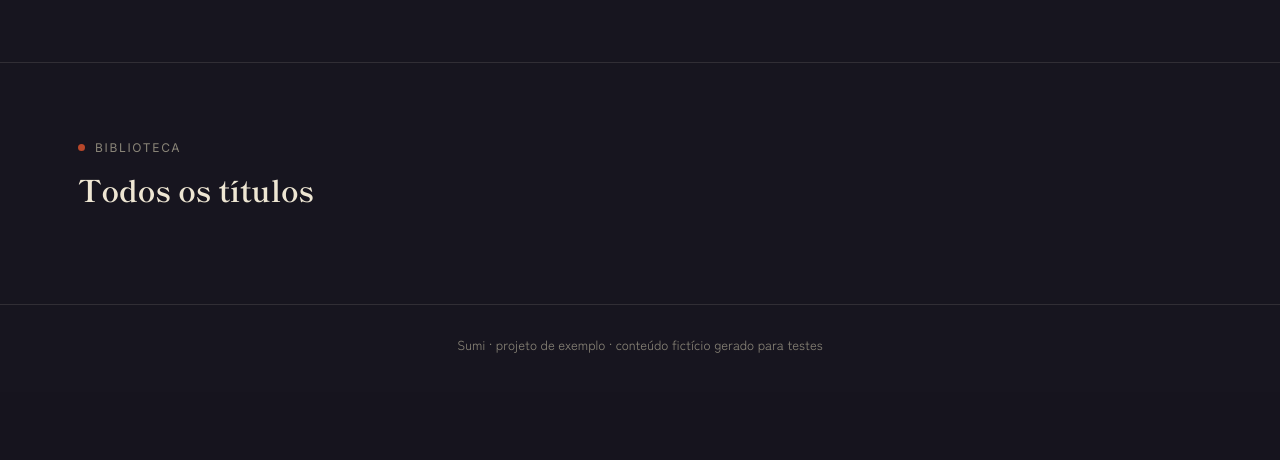
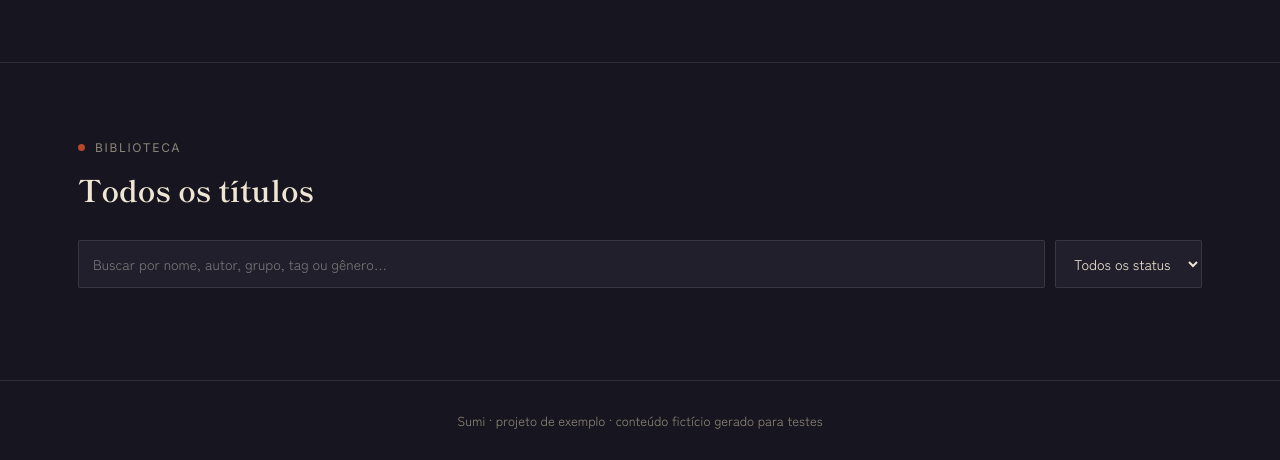
Before and after one commit to AikoRYUUUUUUU/suki, a Flask app: page / in a window 1280 px wide. Shown: the part 408-868 px from the top of the page. Before the commit the page ends 761 px from the top, so only its background shows below. Run offline with Flask 3, Linux system fonts and the light colour scheme; data that the repository does not hold is empty; some libraries are stand-ins or nearby versions.

Commit message:
feat: status fixo (3 opções) editável no admin e busca do leitor no site
Status do mangá agora é um enum fechado (Em Hiatus, Em andamento,
Finalizado), validado no backend e selecionável direto na lista do
admin. O site público ganhou busca por nome, autor, grupo, tag/gênero
e status, filtrando no client-side sobre os dados já carregados via
/api/mangas.

Co-Authored-By: Claude Sonnet 5 <noreply@anthropic.com>

```diff
--- a/app.py
+++ b/app.py
@@ -137,7 +137,7 @@ def login_required(view):
 @app.route("/")
 @app.route("/index.html")
 def index():
-    return render_template("index.html")
+    return render_template("index.html", statuses=mangadb.MANGA_STATUSES)
 
 
 @app.route("/manga.html")
@@ -227,18 +227,38 @@ def logout():
 @app.route("/admin", methods=["GET"])
 @login_required
 def admin():
-    return render_template("admin.html", mangas=mangadb.get_dashboard_mangas())
+    return render_template(
+        "admin.html",
+        mangas=mangadb.get_dashboard_mangas(),
+        statuses=mangadb.MANGA_STATUSES,
+    )
+
+
+@app.route("/admin/mangas/<manga_id>/status", methods=["POST"])
+@login_required
+def update_status(manga_id):
+    if not mangadb.manga_exists(manga_id):
+        abort(404)
+    status = request.form.get("status")
+    if status not in mangadb.MANGA_STATUSES:
+        abort(400)
+    mangadb.update_manga_status(manga_id, status)
+    return redirect(url_for("admin"))
 
 
 @app.route("/admin/mangas/new", methods=["GET"])
 @login_required
 def new_manga_form():
-    return render_template("admin_new_manga.html", groups=mangadb.get_groups(), error=None)
+    return render_template(
+        "admin_new_manga.html", groups=mangadb.get_groups(),
+        statuses=mangadb.MANGA_STATUSES, error=None,
+    )
 
 
 def render_new_manga_error(message):
     return render_template(
-        "admin_new_manga.html", groups=mangadb.get_groups(), error=message,
+        "admin_new_manga.html", groups=mangadb.get_groups(),
+        statuses=mangadb.MANGA_STATUSES, error=message,
     ), 400
 
 
--- a/mangadb.py
+++ b/mangadb.py
@@ -6,6 +6,8 @@ from datetime import date
 
 DB_PATH = os.environ.get("DATABASE_PATH", os.path.join(os.path.dirname(__file__), "mangadb.db"))
 SCHEMA_PATH = os.path.join(os.path.dirname(__file__), "schema.sql")
+
+MANGA_STATUSES = ["Em Hiatus", "Em andamento", "Finalizado"]
 
 
 def get_connection():
@@ -223,6 +225,8 @@ def validate_manga_fields(title, synopsis, status, tags, author, group_id, year=
         raise ValidationError("Descrição é obrigatória.")
     if not status:
         raise ValidationError("Status é obrigatório.")
+    if status not in MANGA_STATUSES:
+        raise ValidationError("Status inválido.")
 
     year_val = None
     if year not in (None, ""):
@@ -309,6 +313,13 @@ def get_manga_cover(manga_id):
 def update_manga_cover(manga_id, cover_path):
     conn = get_connection()
     conn.execute("UPDATE mangas SET cover = ? WHERE id = ?", (cover_path, manga_id))
+    conn.commit()
+    conn.close()
+
+
+def update_manga_status(manga_id, status):
+    conn = get_connection()
+    conn.execute("UPDATE mangas SET status = ? WHERE id = ?", (status, manga_id))
     conn.commit()
     conn.close()
 
--- a/static/css/site.css
+++ b/static/css/site.css
@@ -187,6 +187,33 @@ img { max-width: 100%; display: block; }
 /* ---------- grade de capas ---------- */
 .shelf {
   padding: 64px 0;
+}
+.search-bar {
+  display: flex;
+  gap: 10px;
+  flex-wrap: wrap;
+  margin-bottom: 28px;
+}
+.search-bar input[type="text"],
+.search-bar select {
+  padding: 12px 14px;
+  background: var(--ink-soft);
+  border: 1px solid var(--line);
+  border-radius: var(--radius);
+  color: var(--paper);
+  font-family: var(--font-body);
+  font-size: 14px;
+}
+.search-bar input[type="text"] { flex: 1; min-width: 240px; }
+.search-bar input:focus,
+.search-bar select:focus {
+  outline: 2px solid var(--gold);
+  outline-offset: 1px;
+}
+.empty-state {
+  color: var(--gray);
+  padding: 32px 4px;
+  text-align: center;
 }
 .grid-covers {
   display: grid;
--- a/static/js/app.js
+++ b/static/js/app.js
@@ -1,3 +1,39 @@
+function normalize(text) {
+  return (text || "")
+    .normalize("NFD")
+    .replace(/[̀-ͯ]/g, "")
+    .toLowerCase();
+}
+
+function matchesSearch(manga, query, status) {
+  if (status && manga.status !== status) return false;
+  if (!query) return true;
+  const haystack = normalize([
+    manga.title,
+    manga.titleOriginal,
+    manga.author,
+    manga.group,
+    ...(manga.genres || []),
+  ].join(" "));
+  return haystack.includes(normalize(query));
+}
+
+function renderGrid(mangas) {
+  const grid = document.getElementById("grid-covers");
+  const empty = document.getElementById("search-empty");
+  grid.innerHTML = mangas.map(m => `
+    <a class="card-manga" href="manga.html?id=${m.id}">
+      <div class="cover-frame">
+        <img src="${m.cover}" alt="Capa de ${m.title}" loading="lazy">
+        <span class="badge-status">${m.status}</span>
+      </div>
+      <h3>${m.title}</h3>
+      <p class="meta">${m.chapters.length} capítulos · ★ ${m.rating}</p>
+    </a>
+  `).join("");
+  empty.hidden = mangas.length > 0;
+}
+
 async function renderHome() {
   const mangas = await getAllMangas();
   if (!mangas.length) return;
@@ -17,18 +53,18 @@ async function renderHome() {
     heroReadBtn.style.display = "none";
   }
 
-  // grid de capas
-  const grid = document.getElementById("grid-covers");
-  grid.innerHTML = mangas.map(m => `
-    <a class="card-manga" href="manga.html?id=${m.id}">
-      <div class="cover-frame">
-        <img src="${m.cover}" alt="Capa de ${m.title}" loading="lazy">
-        <span class="badge-status">${m.status}</span>
-      </div>
-      <h3>${m.title}</h3>
-      <p class="meta">${m.chapters.length} capítulos · ★ ${m.rating}</p>
-    </a>
-  `).join("");
+  renderGrid(mangas);
+
+  const searchInput = document.getElementById("search-input");
+  const searchStatus = document.getElementById("search-status");
+  const applyFilters = () => {
+    const filtered = mangas.filter(m =>
+      matchesSearch(m, searchInput.value.trim(), searchStatus.value)
+    );
+    renderGrid(filtered);
+  };
+  searchInput.addEventListener("input", applyFilters);
+  searchStatus.addEventListener("change", applyFilters);
 }
 
 renderHome();
--- a/templates/index.html
+++ b/templates/index.html
@@ -39,7 +39,19 @@
   <div class="wrap">
     <p class="eyebrow">Biblioteca</p>
     <h2 class="section-title">Todos os títulos</h2>
+
+    <form class="search-bar" onsubmit="return false;">
+      <input type="text" id="search-input" placeholder="Buscar por nome, autor, grupo, tag ou gênero…">
+      <select id="search-status">
+        <option value="">Todos os status</option>
+        {% for s in statuses %}
+          <option value="{{ s }}">{{ s }}</option>
+        {% endfor %}
+      </select>
+    </form>
+
     <div class="grid-covers" id="grid-covers"></div>
+    <p class="empty-state" id="search-empty" hidden>Nenhum mangá encontrado para essa busca.</p>
   </div>
 </section>
 
```
Also changed, not shown: static/css/admin.css (+15 -0 lines), templates/admin.html (+9 -1 lines), templates/admin_new_manga.html (+6 -1 lines).
